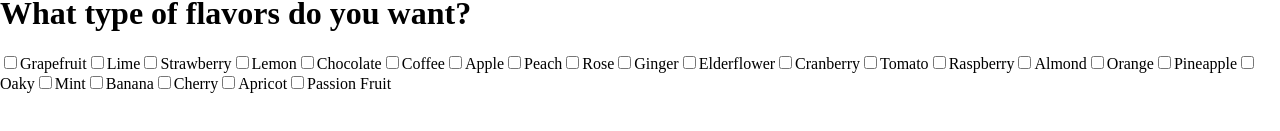
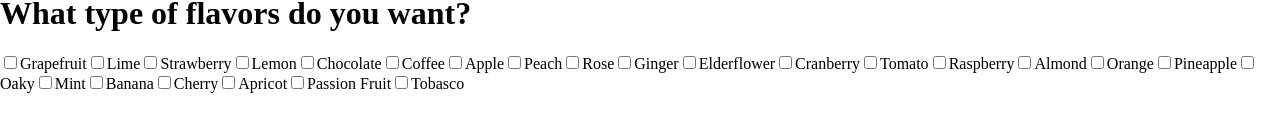
Before and after one commit to BlueNealis/what-should-I-order, a Next.js app: page /drinkPreference/form in a window 1280 px wide. Shown: the part 285-416 px from the top of the page. Built offline with nearby package versions, Linux system fonts and the light colour scheme; a web font is replaced by a local one.

Commit message:
Fix link on random detail page

```diff
--- a/pages/cocktail/cocktail.js
+++ b/pages/cocktail/cocktail.js
@@ -27,7 +27,7 @@ export default function Cocktail() {
         <DetailView key={id}/>
         <div className={styles.actionBox}>
           <button onClick={ e => handleClick(e)}className={`${styles.button} ${styles.buttonLeft}`}>Give Me Another!</button>
-        <Link href='drinkPreference/form'>
+        <Link href='/drinkPreference/form'>
           <button className={`${styles.button} ${styles.buttonRight}`}>Actually I Have Some Preferences</button>
         </Link>
         </div>
--- a/pages/drinkPreference/form.js
+++ b/pages/drinkPreference/form.js
@@ -68,6 +68,7 @@ export default function form() {
       {name:"Cherry", checked:false},
       {name:"Apricot", checked:false},
       {name:"Passion Fruit", checked:false},
+      {name:"Tobasco", checked:false}
     ]}
       handleClick={handleChange}
       key={3}/>
```
